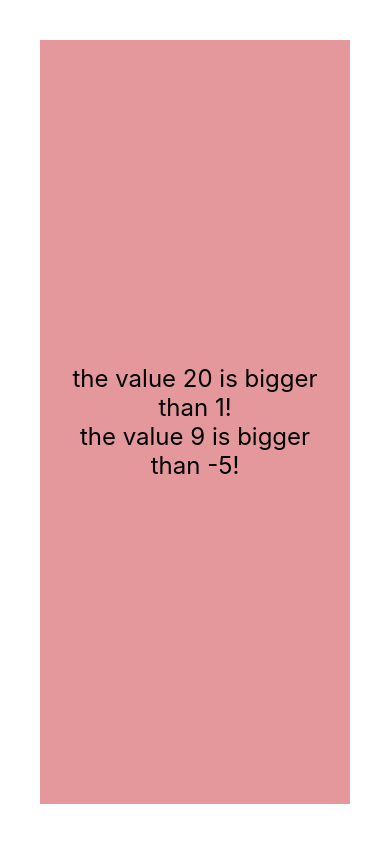
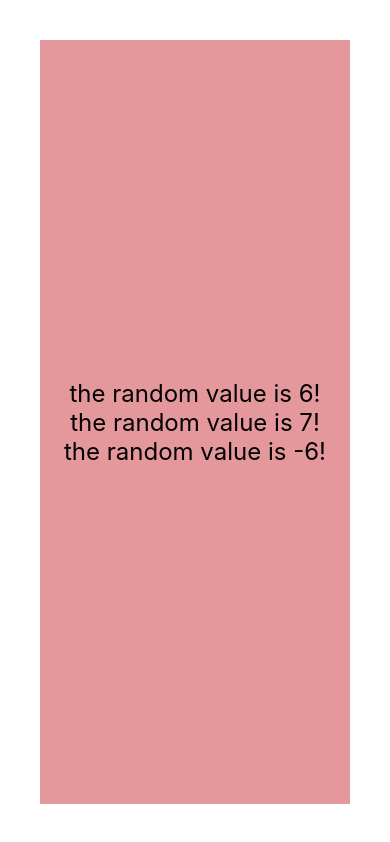
Before and after one commit to luisadebarros/ReactNative-Fundamentals, a React Native app in the folder ReactNativeFundamentals/: screen / in a window 390 px wide. Built offline with nearby package versions, Linux system fonts and the light colour scheme.

Commit message:
challenge random numbers

```diff
--- a/ReactNativeFundamentals/src/App.js
+++ b/ReactNativeFundamentals/src/App.js
@@ -2,6 +2,7 @@ import React from 'react'
 import { View, StyleSheet } from 'react-native'
 // import FirstC from './components/FirstComponent'
 import MinMax from './components/MinMax'
+import Random from './components/Random'
 
 // fora das chaves ele exporta o default e dentro algum expecífico (functions)
 import Oficial, { ComponentTwo, ComponentThree } from './components/Multi'
@@ -24,8 +25,12 @@ export default () => (
     {/* // dentro de uma chaves a gente pode usar como o javascript  */}
     {/* instânciando um componente */}
 
-    <MinMax min = {1} max ={20} />
-    <MinMax min = {-5} max = {9} />
+    {/* <MinMax min = {1} max ={20} /> */}
+    {/* <MinMax min = {-5} max = {9} /> */}
+
+    <Random min = {5} max = {9}/>
+    <Random min = {3} max = {17}/>
+    <Random min = {-9} max = {-1}/>
 
     {/* <Oficial />
     <ComponentTwo />
--- /dev/null
+++ b/ReactNativeFundamentals/src/components/Random.js
@@ -0,0 +1,15 @@
+import React from 'react'
+import { Text } from 'react-native'
+import style from './style';
+
+export default ({min, max}) => {
+    // props são somente leitura
+    // mas se você tornar eles como variáveis, como acima, pois fazem uma cópia do props
+    // let {min} += 45 ai ele add 45, pois criou-se uma variável
+    const randomNumber = Math.floor(Math.random() * (max - min + 1)) + min;
+    return <Text>
+        <Text style = {style.txtB}>
+            the random value is {randomNumber}!
+        </Text>
+    </Text>
+}
```
